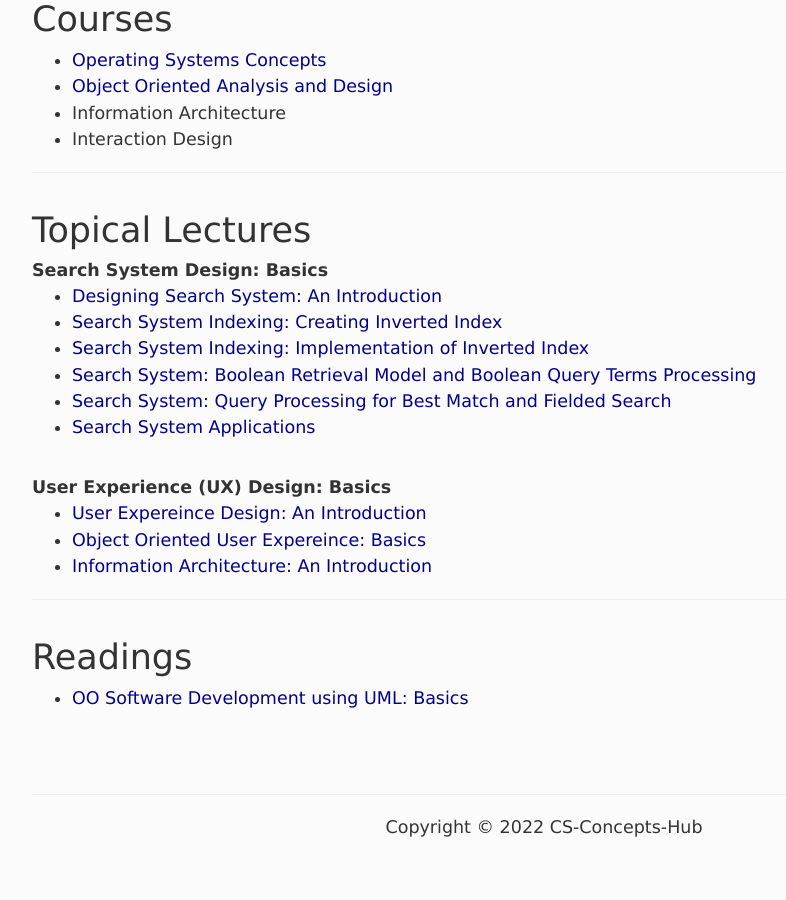
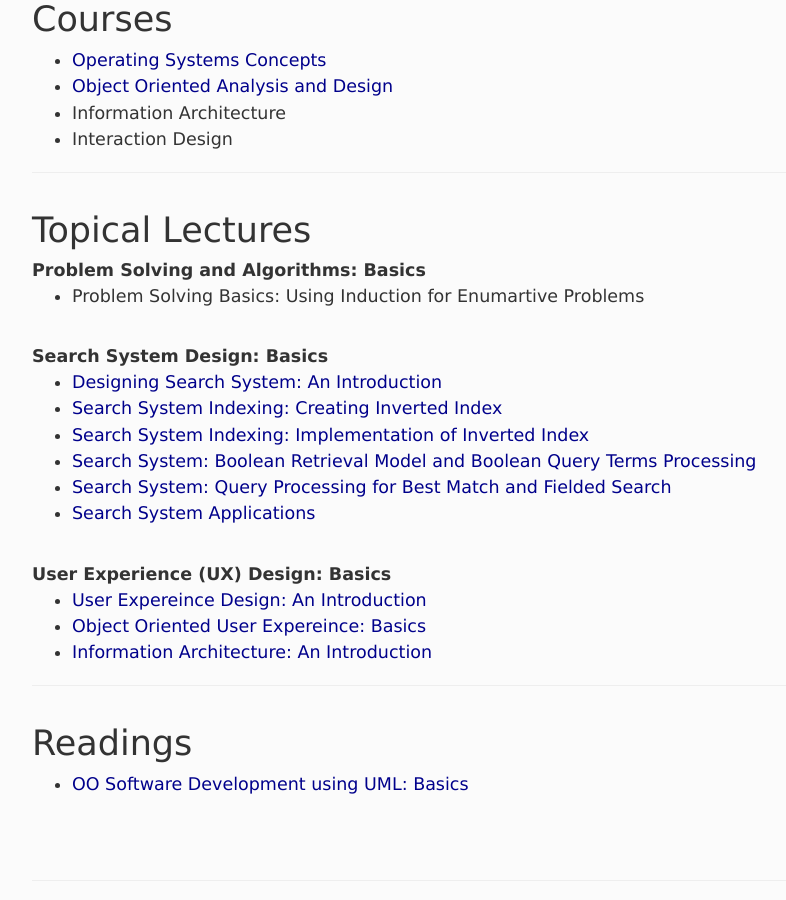
Before and after one commit to CS-Concepts-hub/CS-Concepts-hub, a Jekyll site: the page built from index.html, in a window 1280 px wide and 900 px high, scrolled down 485 px. Shown: the whole window, without its empty margins (96-882 px from the left). Built offline with Jekyll 4.4.1, drawn with Linux system fonts in a browser that asks for light colours.

Commit message:
Update index.html

```diff
--- a/index.html
+++ b/index.html
@@ -28,6 +28,11 @@ weight: 0
 		</ul>
 		<hr>
 		<h2 class="title" id="lectures">Topical Lectures</h2>
+		<b> Problem Solving and Algorithms: Basics</b>
+		<ul>
+		<li><!a href="https://youtu.be/yWyvvknmAuo" target="youtube">Problem Solving Basics: Using Induction for Enumartive Problems</li>
+		</ul>
+		<br>
 		<b> Search System Design: Basics</b>
 		<ul>
 			<li><a href="https://youtu.be/yWyvvknmAuo" target="youtube">Designing Search System: An Introduction</a></li>
```
